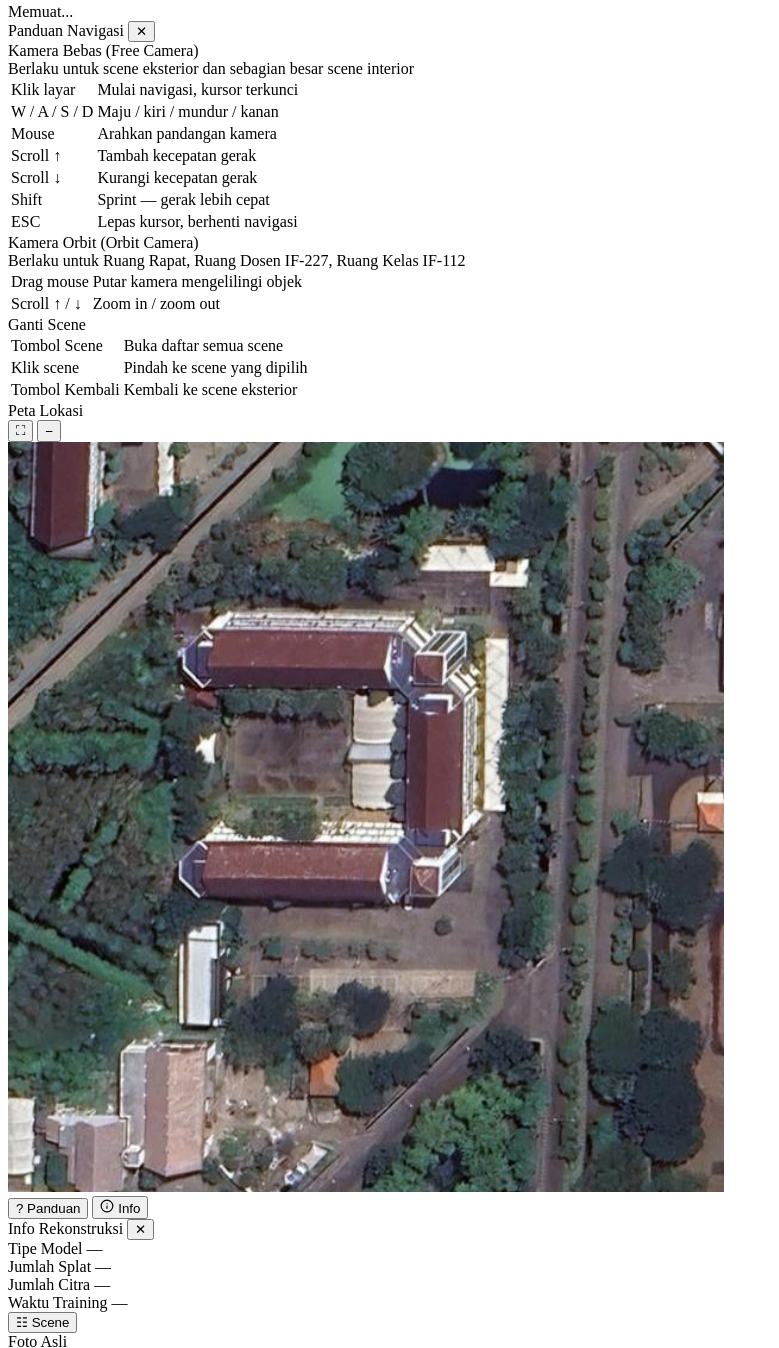
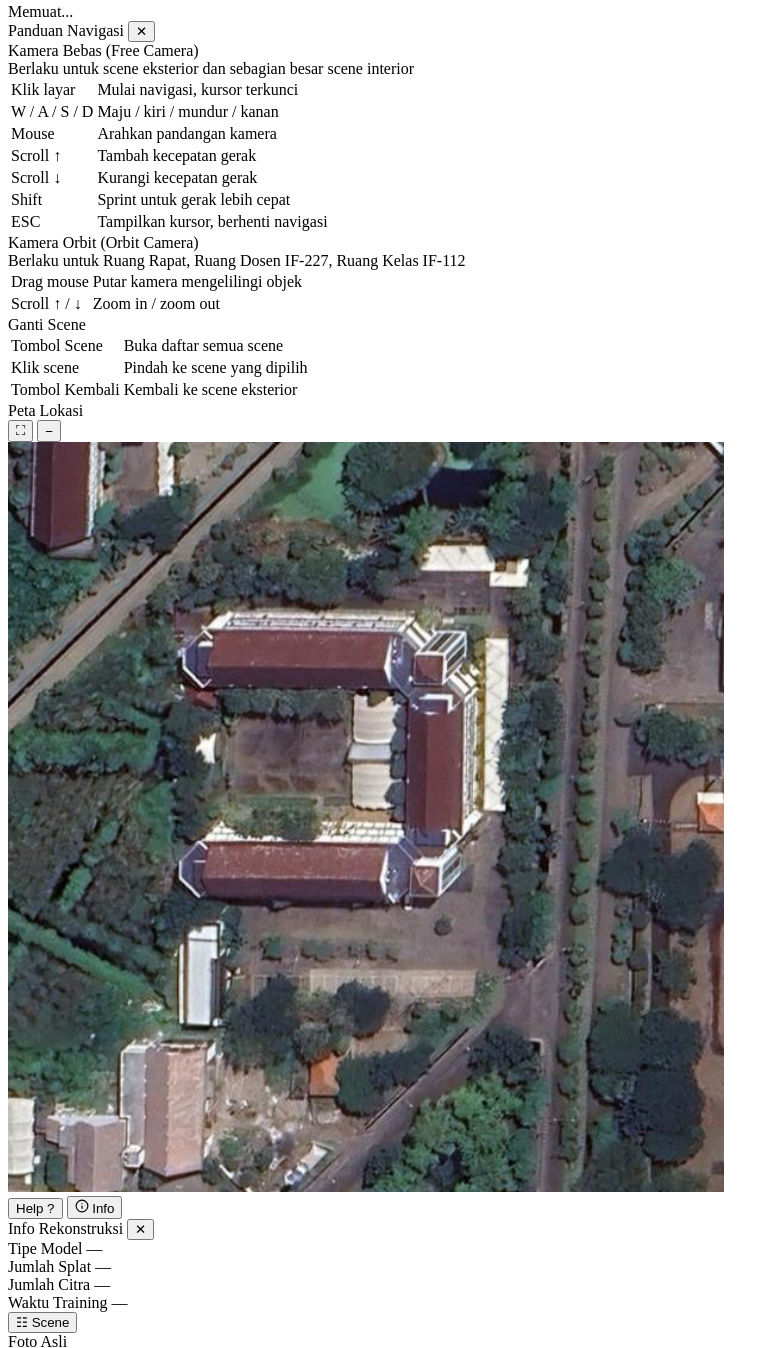
Before and after one commit to algazahp/3DGS-Viewer-IF-ITS, a website with bundled scripts: page frontend/index.html in a window 1280 px wide. Shown: the part 177-1525 px from the top of the page, without its empty margins (0-779 px from the left). Built offline with nearby package versions, Linux system fonts and the light colour scheme.

Commit message:
Fix guide modal text

```diff
--- a/frontend/index.html
+++ b/frontend/index.html
@@ -48,8 +48,8 @@
             <tr><td class="guide-key">Mouse</td><td>Arahkan pandangan kamera</td></tr>
             <tr><td class="guide-key">Scroll ↑</td><td>Tambah kecepatan gerak</td></tr>
             <tr><td class="guide-key">Scroll ↓</td><td>Kurangi kecepatan gerak</td></tr>
-            <tr><td class="guide-key">Shift</td><td>Sprint — gerak lebih cepat</td></tr>
-            <tr><td class="guide-key">ESC</td><td>Lepas kursor, berhenti navigasi</td></tr>
+            <tr><td class="guide-key">Shift</td><td>Sprint untuk gerak lebih cepat</td></tr>
+            <tr><td class="guide-key">ESC</td><td>Tampilkan kursor, berhenti navigasi</td></tr>
           </table>
         </div>
 
@@ -93,7 +93,7 @@
     </div>
 
     <!-- Tombol Panduan navigasi, sebelah kiri tombol Info -->
-    <button id="guide-toggle" title="Panduan navigasi">? Panduan</button>
+    <button id="guide-toggle" title="Panduan navigasi">Help ?</button>
 
     <!-- Info Rekonstruksi toggle button + panel, pojok kanan atas sebelah kiri Scene -->
     <button id="info-toggle" title="Info Rekonstruksi">
```
Also changed, not shown: index.html (+3 -3 lines).
